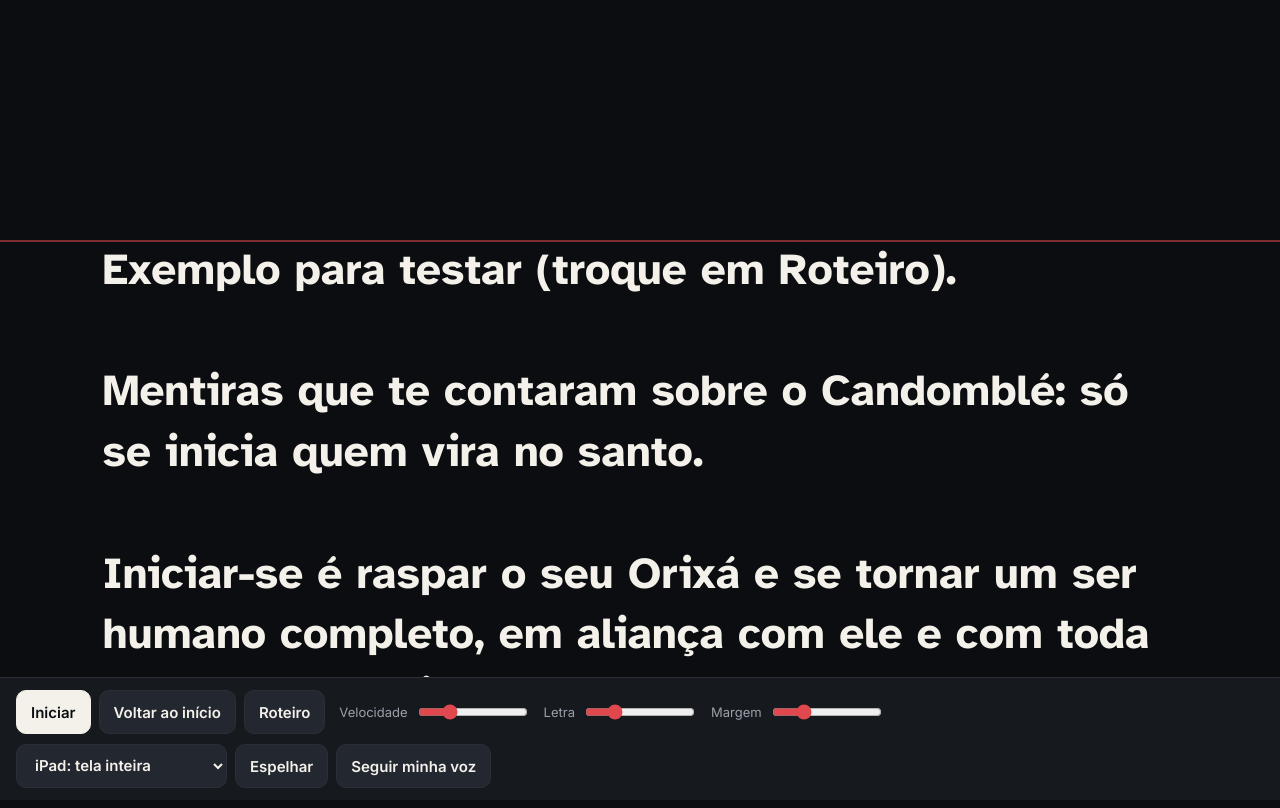
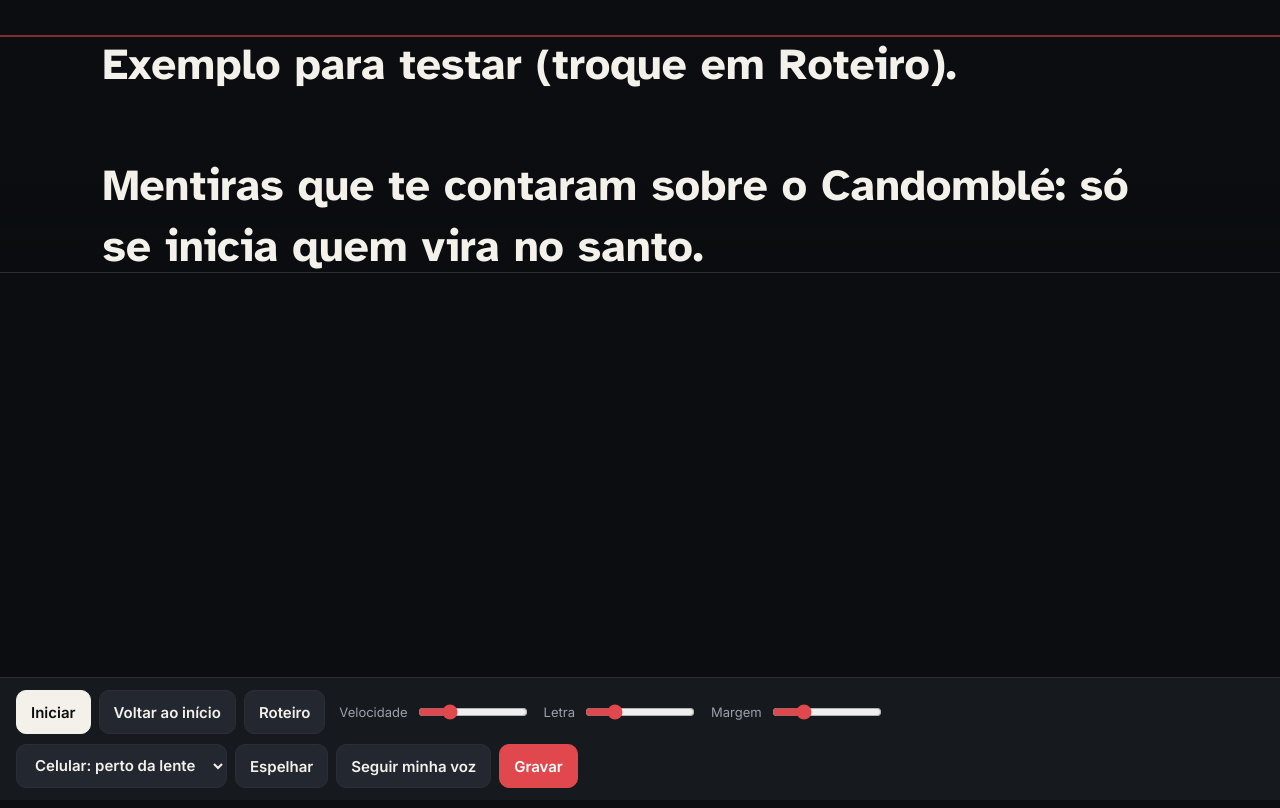
Before and after one commit to zukahjean-arch/Teleprompter-, a plain HTML site: page index.html in a window 1280 px wide. Drawn offline with Linux system fonts and the light colour scheme.

Commit message:
Abre roteiro vindo do Criador pelo link e liga o modo celular por padrão no celular
Co-Authored-By: Claude Opus 5.5 <noreply@anthropic.com>
Claude-Session: https://claude.ai/code/session_0143dw8frM1eWM5BSf49sB9L

```diff
--- a/index.html
+++ b/index.html
@@ -117,7 +117,9 @@ Asé.`;
 const guarda = {get(k,d){try{const v=localStorage.getItem('tp-'+k);return v===null?d:v}catch(e){return d}}, set(k,v){try{localStorage.setItem('tp-'+k,v)}catch(e){}}};
 
 let y = 0, lendo = false, ultimo = 0, wake = null;
-const st = {vel:+guarda.get('vel',60), fs:+guarda.get('fs',44), mg:+guarda.get('mg',8), modo:guarda.get('modo','tela'), espelho:guarda.get('espelho','0')==='1'};
+const st = {vel:+guarda.get('vel',60), fs:+guarda.get('fs',44), mg:+guarda.get('mg',8), modo:guarda.get('modo', Math.min(screen.width,screen.height) < 700 ? 'lente' : 'tela'), espelho:guarda.get('espelho','0')==='1'};
+// roteiro vindo do Criador: link com #roteiro=texto (codificado)
+(function(){ try{ const h=location.hash; if(h.startsWith('#roteiro=')){ const t=decodeURIComponent(h.slice(9)).trim(); if(t){ guarda.set('roteiro',t); } history.replaceState(null,'',location.pathname+location.search); } }catch(e){} })();
 texto.textContent = guarda.get('roteiro', EXEMPLO);
 
 function aplica(){
```
